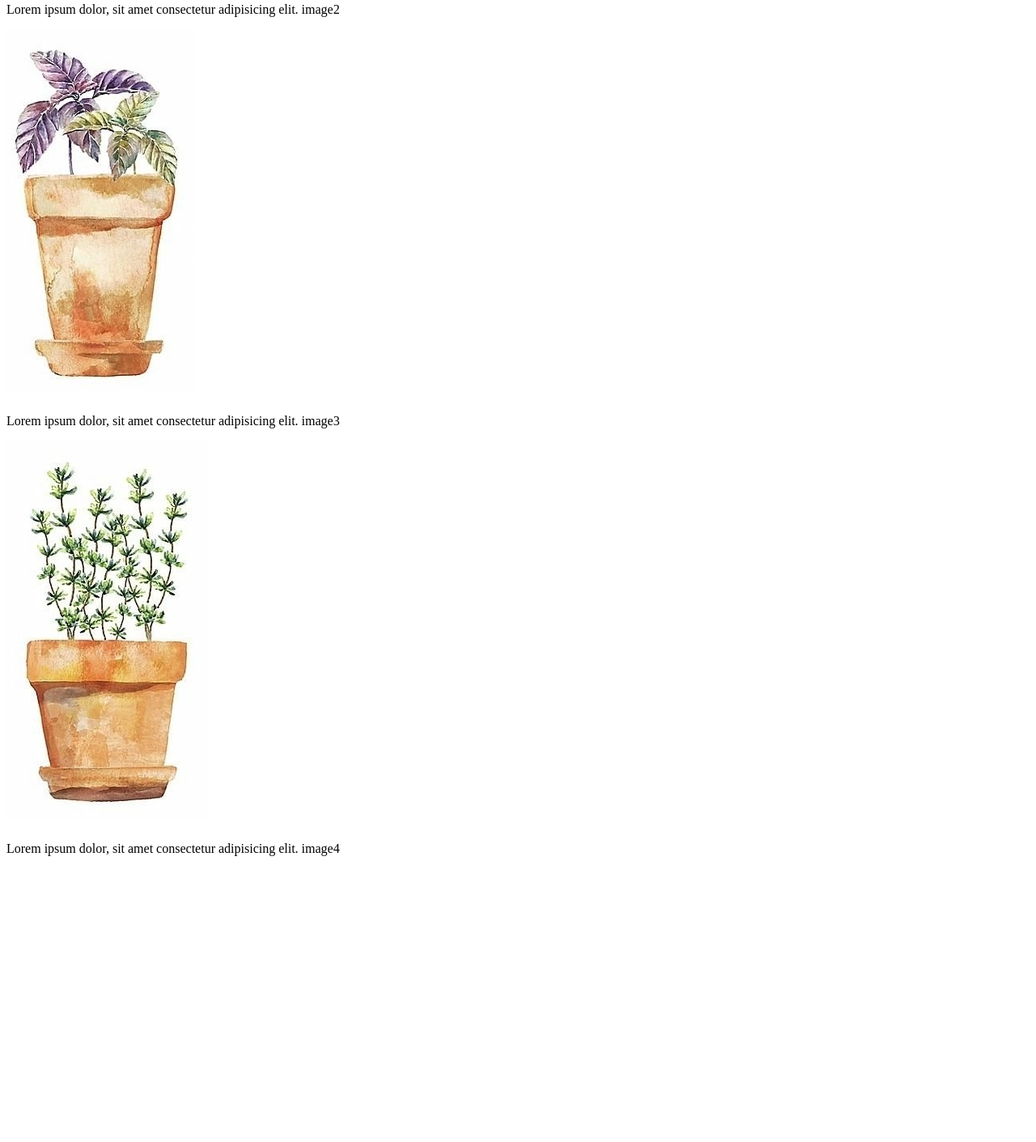
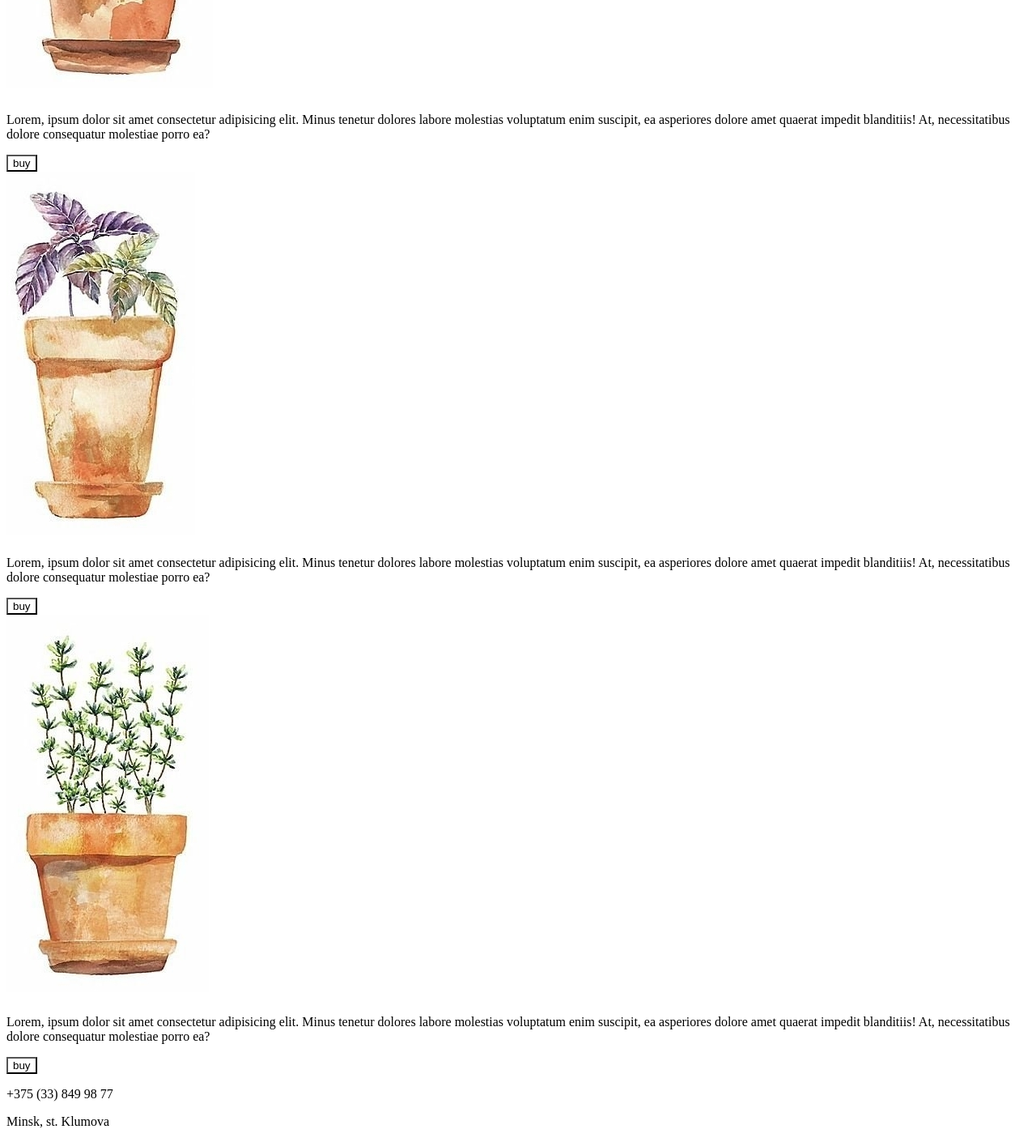
Before and after one commit to KorT56/Text11, a plain HTML site: page index.html in a window 1280 px wide. Shown: the part 1037-2447 px from the top of the page at 81% size. Before the commit the page ends 2110 px from the top, so only its background shows below. Drawn offline with Linux system fonts and the light colour scheme.

Commit message:
Add files via upload

```diff
--- a/index.html
+++ b/index.html
@@ -8,31 +8,54 @@
   </head>
   <body>
 
-    <div class="images">
+      <div class="header">
+        <p class="pr1">Catalog</p>
+        <p class="pr2">Delivery</p>
+        <p class="pr3">About Us</p>
+      </div>
+
+      <div class="line1">
+      </div>
+
+    <div class="flowers">
+      <div class="strong1">
 
       <div class="about">
       <img src="css/flawer 1.jpg">
-      <p>Lorem ipsum dolor, sit amet consectetur adipisicing elit.
-         image1</p>
+      <p>Lorem, ipsum dolor sit amet consectetur adipisicing elit. Minus tenetur dolores labore molestias voluptatum enim suscipit, ea asperiores dolore amet quaerat impedit blanditiis! At, necessitatibus dolore consequatur molestiae porro ea?</p>
+      <button>buy</button>
       </div>
 
       <div class="about">
       <img src="css/flawer 2.jpg">
-      <p>Lorem ipsum dolor, sit amet consectetur adipisicing elit.
-        image2</p>
+      <p>Lorem, ipsum dolor sit amet consectetur adipisicing elit. Minus tenetur dolores labore molestias voluptatum enim suscipit, ea asperiores dolore amet quaerat impedit blanditiis! At, necessitatibus dolore consequatur molestiae porro ea?</p>
+      <button>buy</button>
+      </div>
+
+      </div>
+
+      <div class="strong2">
+      <div class="about">
+      <img src="css/flawer 3.jpg">
+      <p>Lorem, ipsum dolor sit amet consectetur adipisicing elit. Minus tenetur dolores labore molestias voluptatum enim suscipit, ea asperiores dolore amet quaerat impedit blanditiis! At, necessitatibus dolore consequatur molestiae porro ea?</p>
+      <button>buy</button>
       </div>
 
       <div class="about">
-        <img src="css/flawer 3.jpg">
-        <p>Lorem ipsum dolor, sit amet consectetur adipisicing elit.
-          image3</p>
-        </div>
-
-      <div class="about">
       <img src="css/flawer 4.jpg">
-      <p>Lorem ipsum dolor, sit amet consectetur adipisicing elit.
-      image4</p>
+      <p>Lorem, ipsum dolor sit amet consectetur adipisicing elit. Minus tenetur dolores labore molestias voluptatum enim suscipit, ea asperiores dolore amet quaerat impedit blanditiis! At, necessitatibus dolore consequatur molestiae porro ea?</p>
+      <button>buy</button>
       </div>
 
+    </div>
+
    </div>
+
+  <div class="line2">
+  </div>
+
+   <div class="footer">
+    <p class="tel">+375 (33) 849 98 77</p>
+    <p class="address">Minsk, st. Klumova</p>
+  </div>
   </body>
```
